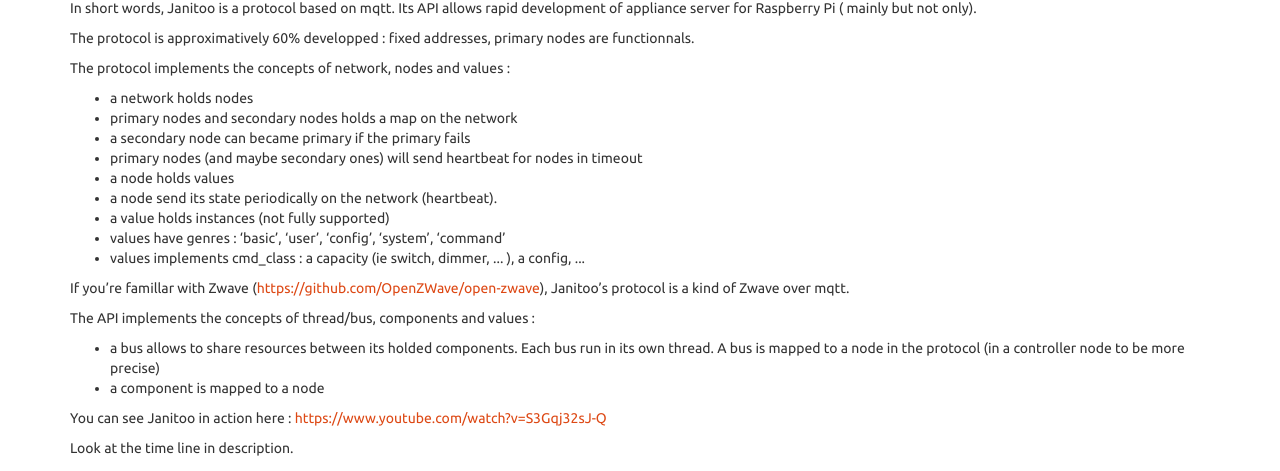
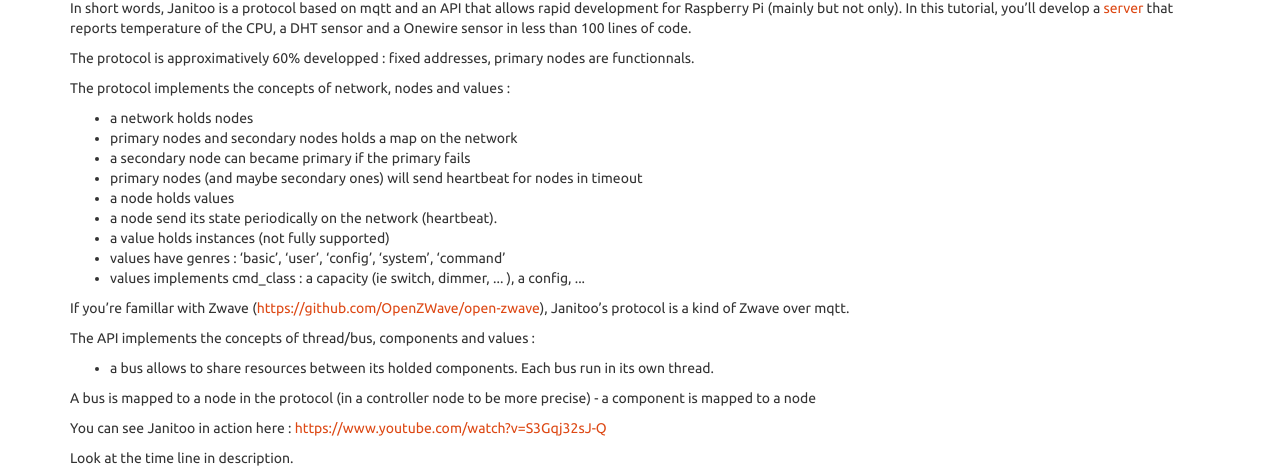
Before and after one commit to bibi21000/janitoo_tutorial, a plain HTML site: page preface.html in a window 1280 px wide. Shown: the part 185-656 px from the top of the page. Drawn offline with Linux system fonts and the light colour scheme.

Commit message:
Auto-commit documentation

```diff
--- a/preface.html
+++ b/preface.html
@@ -208,7 +208,9 @@
 <h1>Janitoo<a class="headerlink" href="#janitoo" title="Permalink to this headline">¶</a></h1>
 <div class="section" id="preface">
 <h2>Preface<a class="headerlink" href="#preface" title="Permalink to this headline">¶</a></h2>
-<p>In short words, Janitoo is a protocol based on mqtt. Its API allows rapid development of appliance server for Raspberry Pi ( mainly but not only).</p>
+<p>In short words, Janitoo is a protocol based on mqtt and an API that allows rapid development for Raspberry Pi (mainly but not only).
+In this tutorial, you&#8217;ll develop a <a class="reference external" href="https://github.com/bibi21000/janitoo_tutorial/blob/master/src/janitoo_tutorial/tutorial1.py">server</a>
+that reports temperature of the CPU, a DHT sensor and a Onewire sensor in less than 100 lines of code.</p>
 <p>The protocol is approximatively 60% developped : fixed addresses, primary nodes are functionnals.</p>
 <p>The protocol implements the concepts of network, nodes and values :</p>
 <ul class="simple">
@@ -225,9 +227,10 @@
 <p>If you&#8217;re famillar with Zwave (<a class="reference external" href="https://github.com/OpenZWave/open-zwave">https://github.com/OpenZWave/open-zwave</a>), Janitoo&#8217;s protocol is a kind of Zwave over mqtt.</p>
 <p>The API implements the concepts of thread/bus, components and values :</p>
 <ul class="simple">
-<li>a bus allows to share resources between its holded components. Each bus run in its own thread. A bus is mapped to a node in the protocol (in a controller node to be more precise)</li>
-<li>a component is mapped to a node</li>
+<li>a bus allows to share resources between its holded components. Each bus run in its own thread.</li>
 </ul>
+<p>A bus is mapped to a node in the protocol (in a controller node to be more precise)
+- a component is mapped to a node</p>
 <p>You can see Janitoo in action here : <a class="reference external" href="https://www.youtube.com/watch?v=S3Gqj32sJ-Q">https://www.youtube.com/watch?v=S3Gqj32sJ-Q</a></p>
 <p>Look at the time line in description.</p>
 </div>
```
Also changed, not shown: _sources/preface.txt, searchindex.js.
